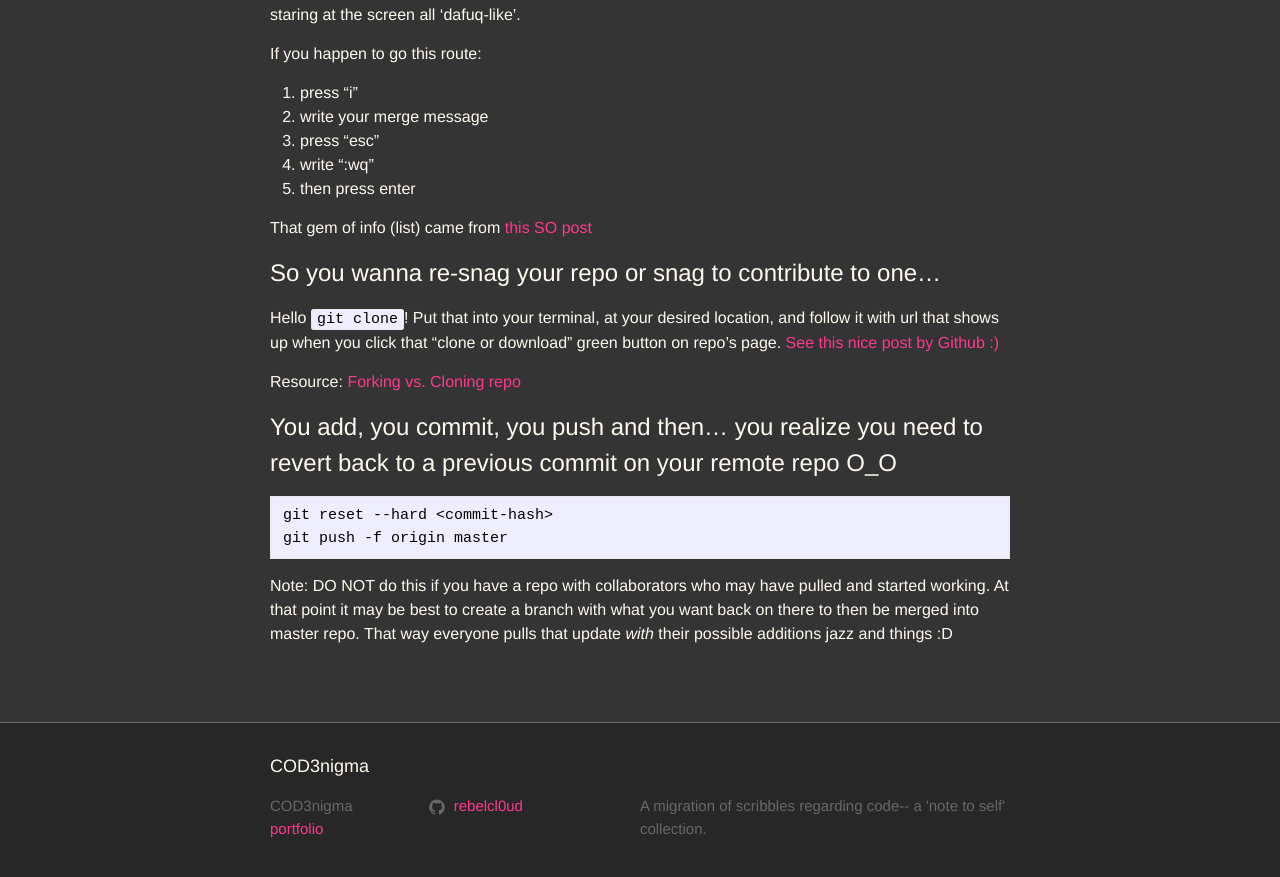
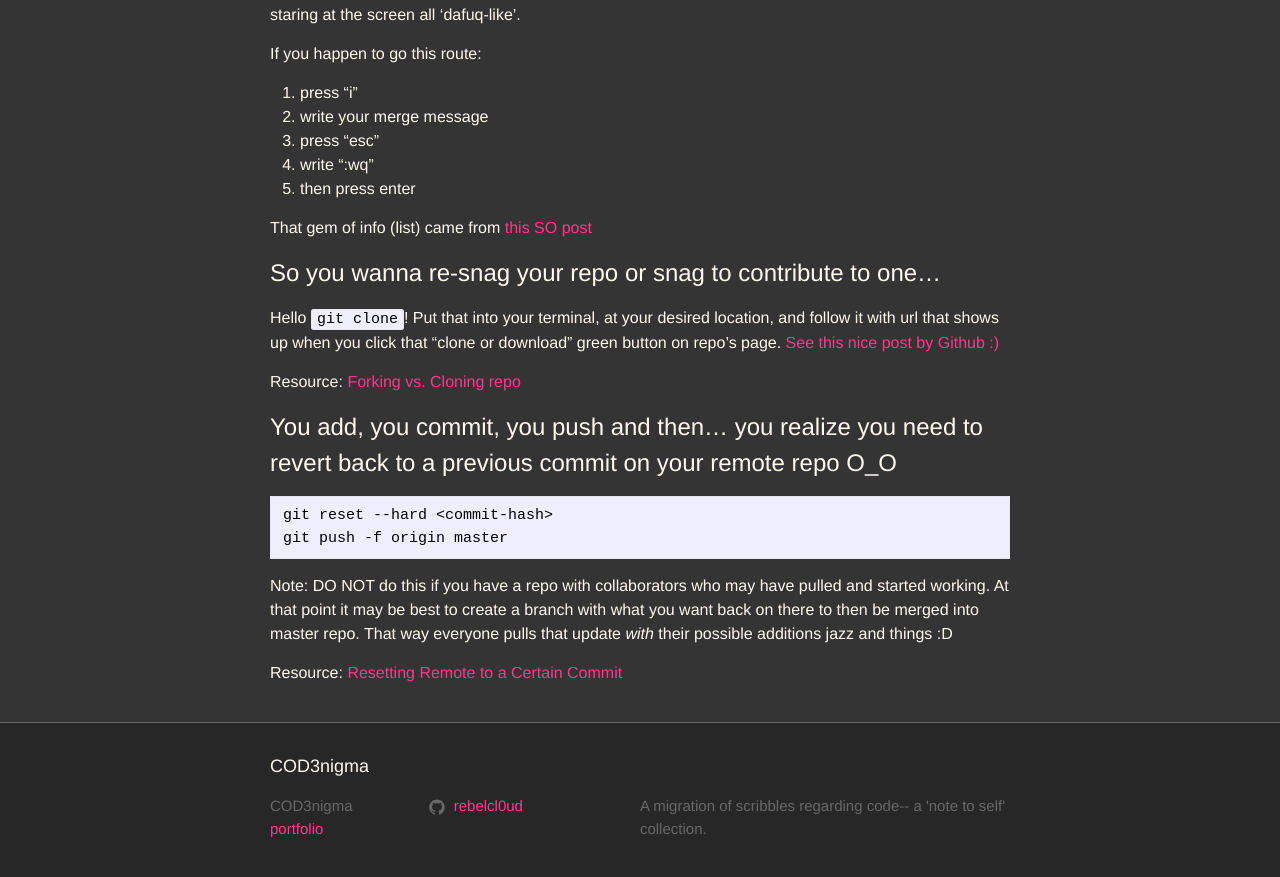
Before and after one commit to rebelcl0ud/blog, a Jekyll site: the page built from _posts/2017-06-19-[06]-git-it-done.markdown, in a window 1280 px wide and 900 px high, scrolled down 2561 px. Shown: the top 877 px of the window. Built offline with Jekyll 4.4.1, drawn with Linux system fonts in a browser that asks for light colours.

Commit message:
update: add SO link
resetting remote to a certain commit

````diff
--- a/_posts/2017-06-19-[06]-git-it-done.markdown
+++ b/_posts/2017-06-19-[06]-git-it-done.markdown
@@ -115,3 +115,5 @@ git reset --hard <commit-hash>
 git push -f origin master
 ```
 Note: DO NOT do this if you have a repo with collaborators who may have pulled and started working. At that point it may be best to create a branch with what you want back on there to then be merged into master repo. That way everyone pulls that update *with* their possible additions jazz and things :D
+
+Resource: [Resetting Remote to a Certain Commit](https://stackoverflow.com/questions/5816688/resetting-remote-to-a-certain-commit)
````
